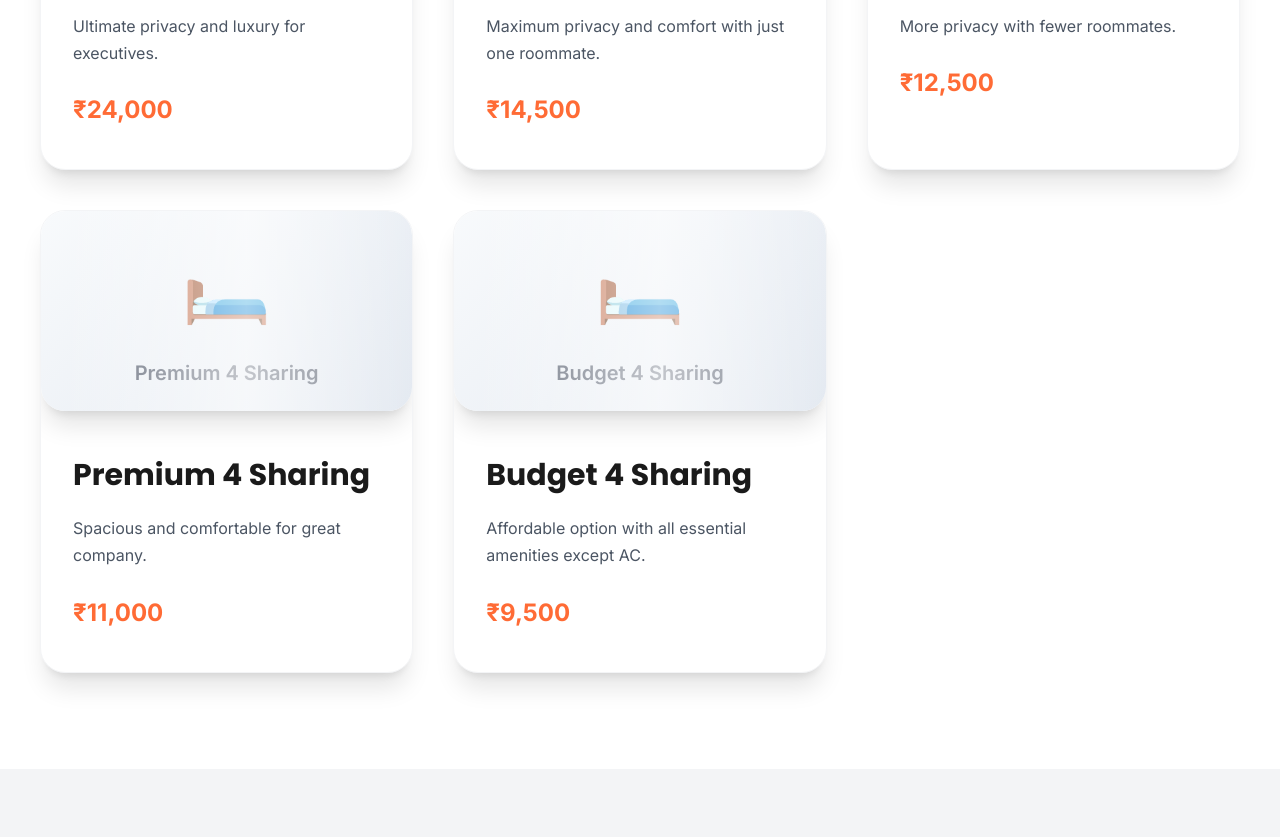
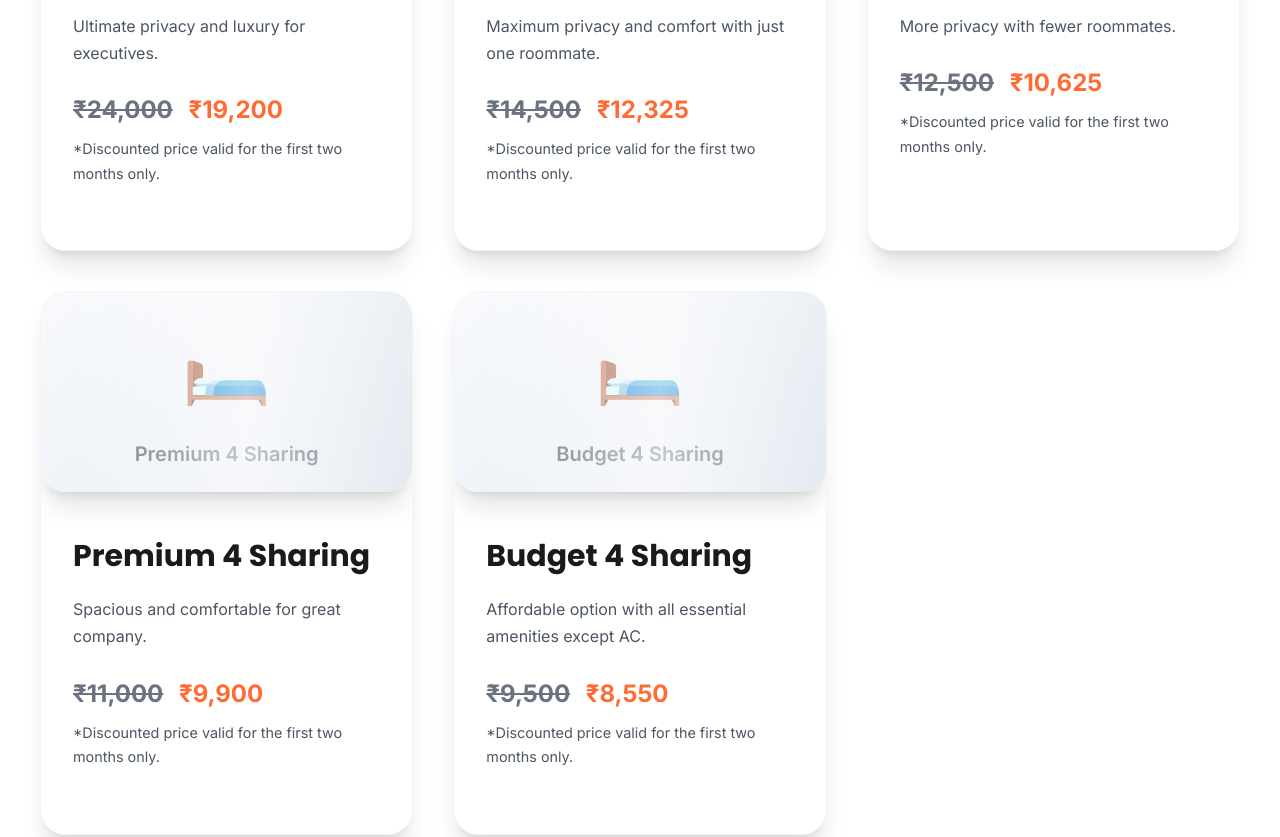
Before and after one commit to vinodlakkoju/hostel-website, a plain HTML site: page index.html in a window 1280 px wide. Shown: the part 5479-6316 px from the top of the page. Drawn offline with Linux system fonts and the light colour scheme.

Commit message:
Added price discounts

```diff
--- a/index.html
+++ b/index.html
@@ -1864,7 +1864,11 @@
                     <div class="room-content">
                         <h3>Luxury Single Room</h3>
                         <p class="body-base">Ultimate privacy and luxury for executives.</p>
-                        <div style="font-size:1.5rem;font-weight:700;color:var(--primary-color);margin-top:1rem;">₹24,000</div>
+                        <div style="font-size:1.5rem;font-weight:700;color:var(--primary-color);margin-top:1rem;">
+                            <span style="text-decoration: line-through; color: var(--gray-500);">₹24,000</span>
+                            <span style="margin-left: 10px; color: var(--primary-color);">₹19,200</span>
+                        </div>
+                        <p style="font-size:0.9rem;color:var(--gray-600);margin-top:0.5rem;">*Discounted price valid for the first two months only.</p>
                     </div>
                 </div>
                 <div class="room-card loading">
@@ -1877,7 +1881,11 @@
                     <div class="room-content">
                         <h3>Premium 2 Sharing</h3>
                         <p class="body-base">Maximum privacy and comfort with just one roommate.</p>
-                        <div style="font-size:1.5rem;font-weight:700;color:var(--primary-color);margin-top:1rem;">₹14,500</div>
+                        <div style="font-size:1.5rem;font-weight:700;color:var(--primary-color);margin-top:1rem;">
+                            <span style="text-decoration: line-through; color: var(--gray-500);">₹14,500</span>
+                            <span style="margin-left: 10px; color: var(--primary-color);">₹12,325</span>
+                        </div>
+                        <p style="font-size:0.9rem;color:var(--gray-600);margin-top:0.5rem;">*Discounted price valid for the first two months only.</p>
                     </div>
                 </div>
                 <div class="room-card popular loading">
@@ -1890,7 +1898,11 @@
                     <div class="room-content">
                         <h3>Premium 3 Sharing</h3>
                         <p class="body-base">More privacy with fewer roommates.</p>
-                        <div style="font-size:1.5rem;font-weight:700;color:var(--primary-color);margin-top:1rem;">₹12,500</div>
+                        <div style="font-size:1.5rem;font-weight:700;color:var(--primary-color);margin-top:1rem;">
+                            <span style="text-decoration: line-through; color: var(--gray-500);">₹12,500</span>
+                            <span style="margin-left: 10px; color: var(--primary-color);">₹10,625</span>
+                        </div>
+                        <p style="font-size:0.9rem;color:var(--gray-600);margin-top:0.5rem;">*Discounted price valid for the first two months only.</p>
                     </div>
                 </div>
                 <div class="room-card loading">
@@ -1903,7 +1915,11 @@
                     <div class="room-content">
                         <h3>Premium 4 Sharing</h3>
                         <p class="body-base">Spacious and comfortable for great company.</p>
-                        <div style="font-size:1.5rem;font-weight:700;color:var(--primary-color);margin-top:1rem;">₹11,000</div>
+                        <div style="font-size:1.5rem;font-weight:700;color:var(--primary-color);margin-top:1rem;">
+                            <span style="text-decoration: line-through; color: var(--gray-500);">₹11,000</span>
+                            <span style="margin-left: 10px; color: var(--primary-color);">₹9,900</span>
+                        </div>
+                        <p style="font-size:0.9rem;color:var(--gray-600);margin-top:0.5rem;">*Discounted price valid for the first two months only.</p>
                     </div>
                 </div>
                 <div class="room-card loading">
@@ -1916,7 +1932,11 @@
                     <div class="room-content">
                         <h3>Budget 4 Sharing</h3>
                         <p class="body-base">Affordable option with all essential amenities except AC.</p>
-                        <div style="font-size:1.5rem;font-weight:700;color:var(--primary-color);margin-top:1rem;">₹9,500</div>
+                        <div style="font-size:1.5rem;font-weight:700;color:var(--primary-color);margin-top:1rem;">
+                            <span style="text-decoration: line-through; color: var(--gray-500);">₹9,500</span>
+                            <span style="margin-left: 10px; color: var(--primary-color);">₹8,550</span>
+                        </div>
+                        <p style="font-size:0.9rem;color:var(--gray-600);margin-top:0.5rem;">*Discounted price valid for the first two months only.</p>
                     </div>
                 </div>
             </div>
@@ -2031,9 +2051,10 @@
                 </div>
                 <div class="about-image loading">
                     <div class="map-container">
-                        <iframe
+                                               <iframe
                             src="https://www.google.com/maps/embed?pb=!1m18!1m12!1m3!1d271.3064294589731!2d78.34407167399303!3d17.47296408160355!2m3!1f0!2f0!3f0!3m2!1i1024!2i768!4f13.1!3m3!1m2!1s0x3bcb93bd80d11c63%3A0x7770e9a4b40ea468!2sZentro%20mens%20luxury%20Inn!5e1!3m2!1sen!2suk!4v1758661136137!5m2!1sen!2suk"
                             width="100%"
+
                             height="400"
                             style="border: none; border-radius: 24px; box-shadow: var(--shadow-xl);"
                             allowfullscreen=""
```
